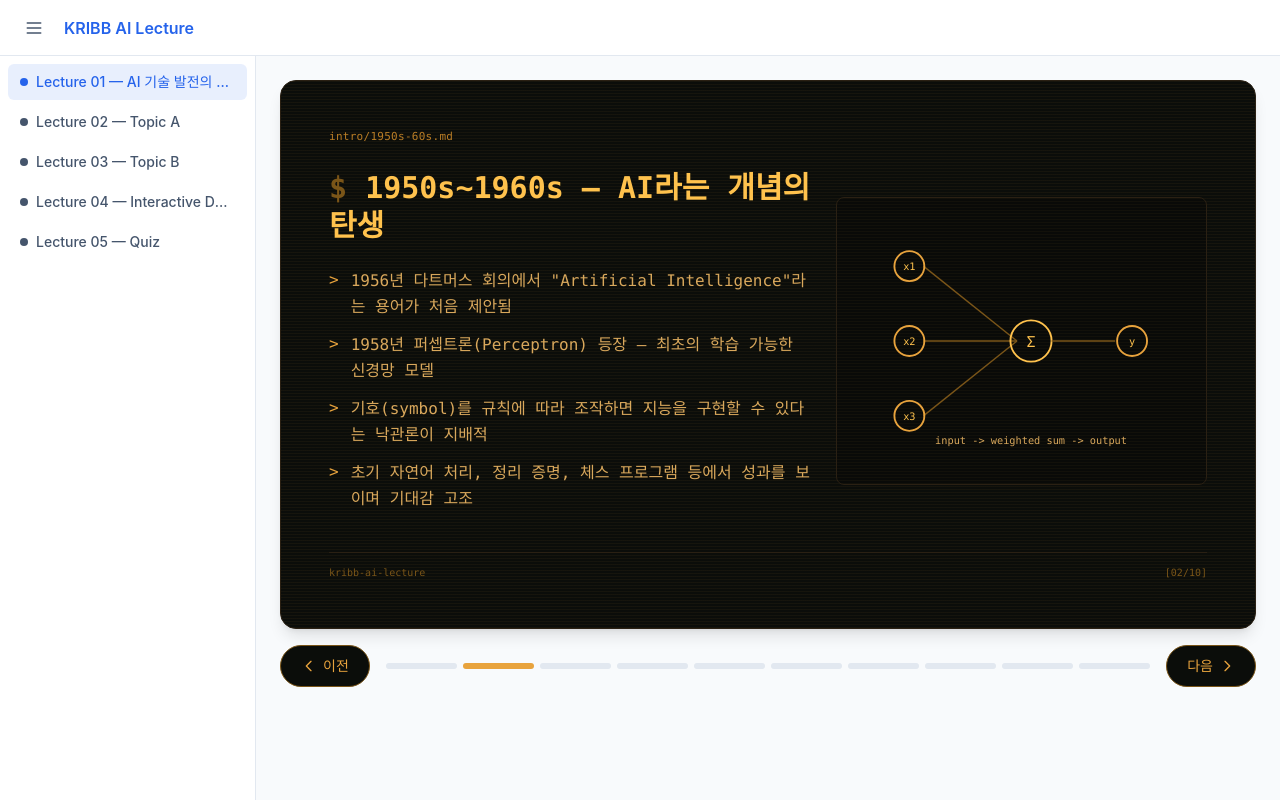
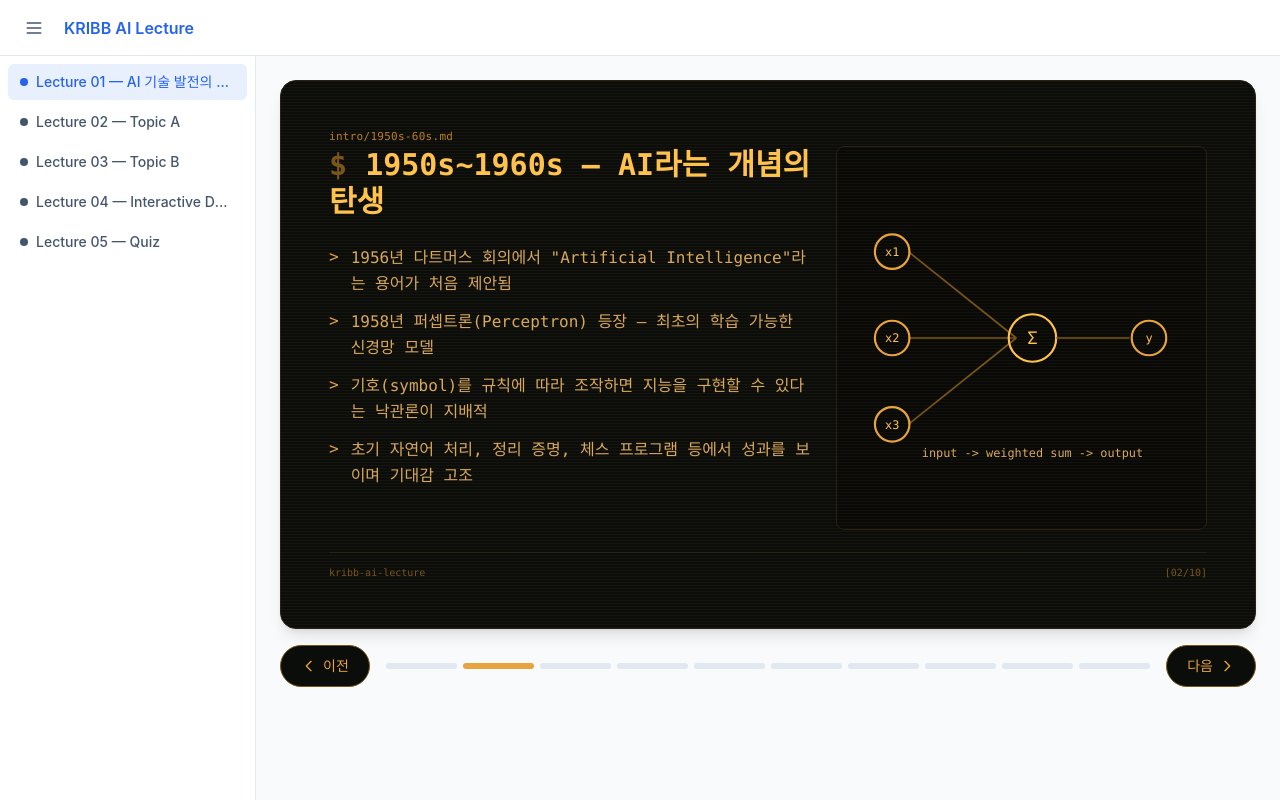
Before and after one commit to foreverlee-94/kribb-kpec-ai-lecture-general, a React (Vite) app: page /lectures/intro/slides/0 in a window 1280 px wide. Both pictures are taken after a click on the button 498 px from the left and 666 px from the top of the page. Built offline with nearby package versions, Linux system fonts and the light colour scheme.

Commit message:
Pin slide title to top and enlarge diagrams
Content no longer centers vertically (title now anchors to the top of
every slide), and diagram panels grow from ~72/64/56 to 96/80/72
(cover timeline from 44/36) so the hand-drawn SVGs read clearly at
presentation size.

```diff
--- a/src/features/slides/SlideViewer.tsx
+++ b/src/features/slides/SlideViewer.tsx
@@ -44,7 +44,7 @@ export function SlideViewer({ slides, currentIndex, onNavigate, lectureId }: Sli
           {lectureId ?? 'lecture'}/{slide.id}.md
         </span>
 
-        <div className="relative z-10 flex flex-1 flex-col justify-center overflow-hidden">
+        <div className="relative z-10 flex flex-1 flex-col justify-start overflow-hidden">
           {slide.diagram === 'timeline' ? (
             <>
               <h1 className="text-2xl leading-tight font-bold text-[#FFC24D] lg:text-3xl">
@@ -56,12 +56,12 @@ export function SlideViewer({ slides, currentIndex, onNavigate, lectureId }: Sli
                   {slide.body}
                 </p>
               )}
-              <div className="mt-6 h-36 shrink-0 lg:h-44">
+              <div className="mt-6 h-48 shrink-0 lg:h-60">
                 <SlideDiagram id={slide.diagram} />
               </div>
             </>
           ) : (
-            <div className="grid grid-cols-1 items-center gap-6 md:grid-cols-[1.3fr_1fr]">
+            <div className="grid grid-cols-1 items-start gap-6 md:grid-cols-[1.3fr_1fr]">
               <div>
                 <h1 className="text-2xl leading-tight font-bold text-[#FFC24D] lg:text-3xl">
                   <span className="text-[#7A5518]">$ </span>
@@ -89,7 +89,7 @@ export function SlideViewer({ slides, currentIndex, onNavigate, lectureId }: Sli
               </div>
 
               {slide.diagram && (
-                <div className="h-56 shrink-0 rounded-lg border border-[#2A2013] bg-black/20 p-3 md:h-64 lg:h-72">
+                <div className="h-72 shrink-0 rounded-lg border border-[#2A2013] bg-black/20 p-3 md:h-80 lg:h-96">
                   <SlideDiagram id={slide.diagram} />
                 </div>
               )}
```
